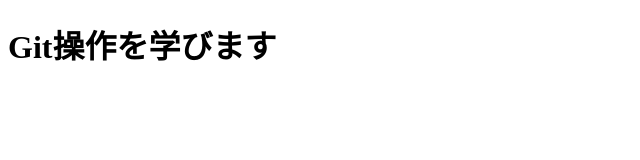
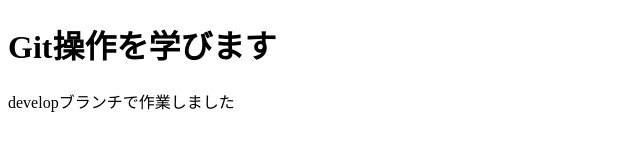
Before and after one commit to Hasegawa1234/git_practice, a plain HTML site: page index.html in a window 1280 px wide. Shown: the whole page, without its empty margins (0-640 px from the left). Drawn offline with Linux system fonts and the light colour scheme.

Commit message:
Update from develop branch

```diff
--- a/index.html
+++ b/index.html
@@ -9,5 +9,6 @@
 
 	<body>
 		<h1>Git操作を学びます</h1>
+		<p>developブランチで作業しました</p> <!-- NEW -->
 	</body>
 </html>
```
